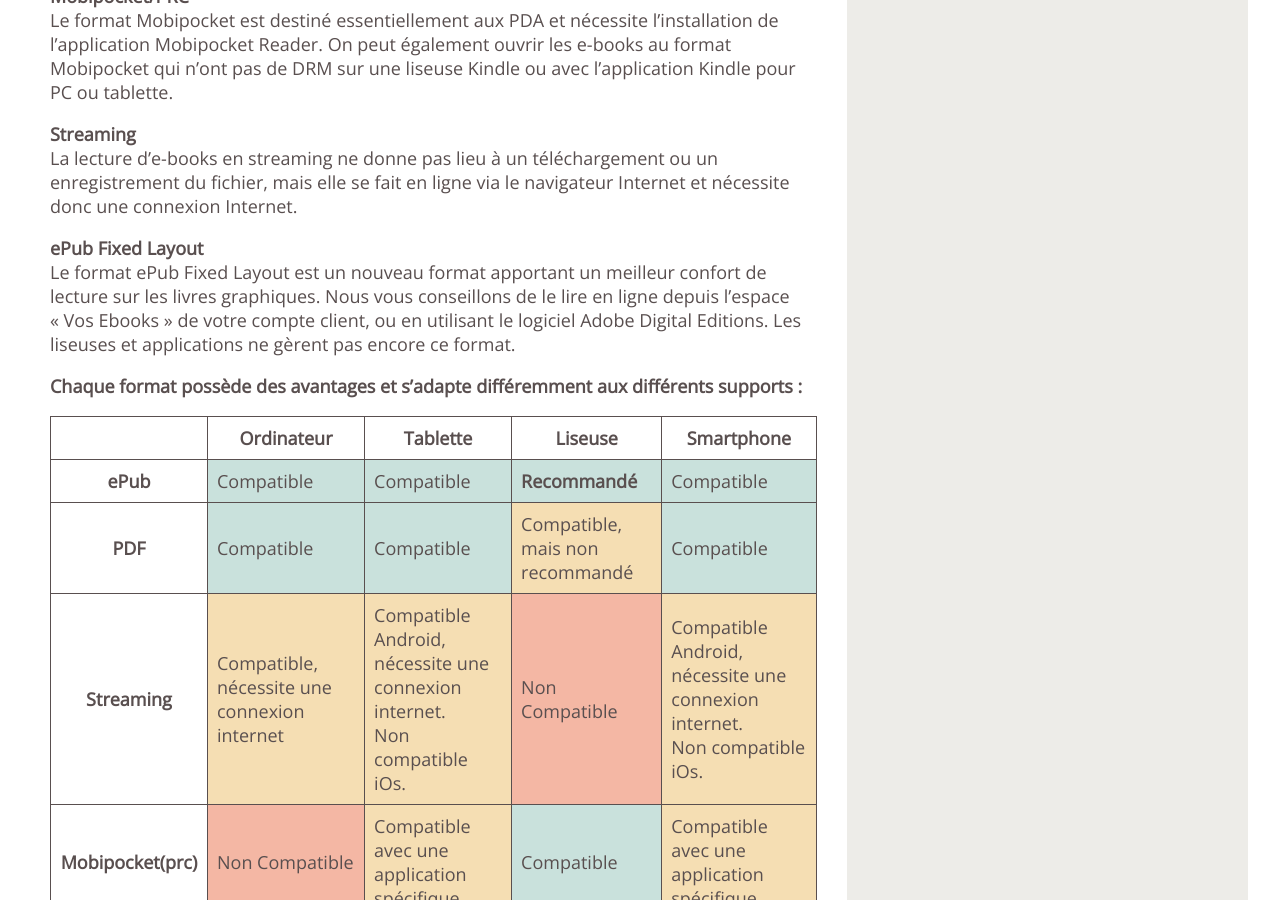
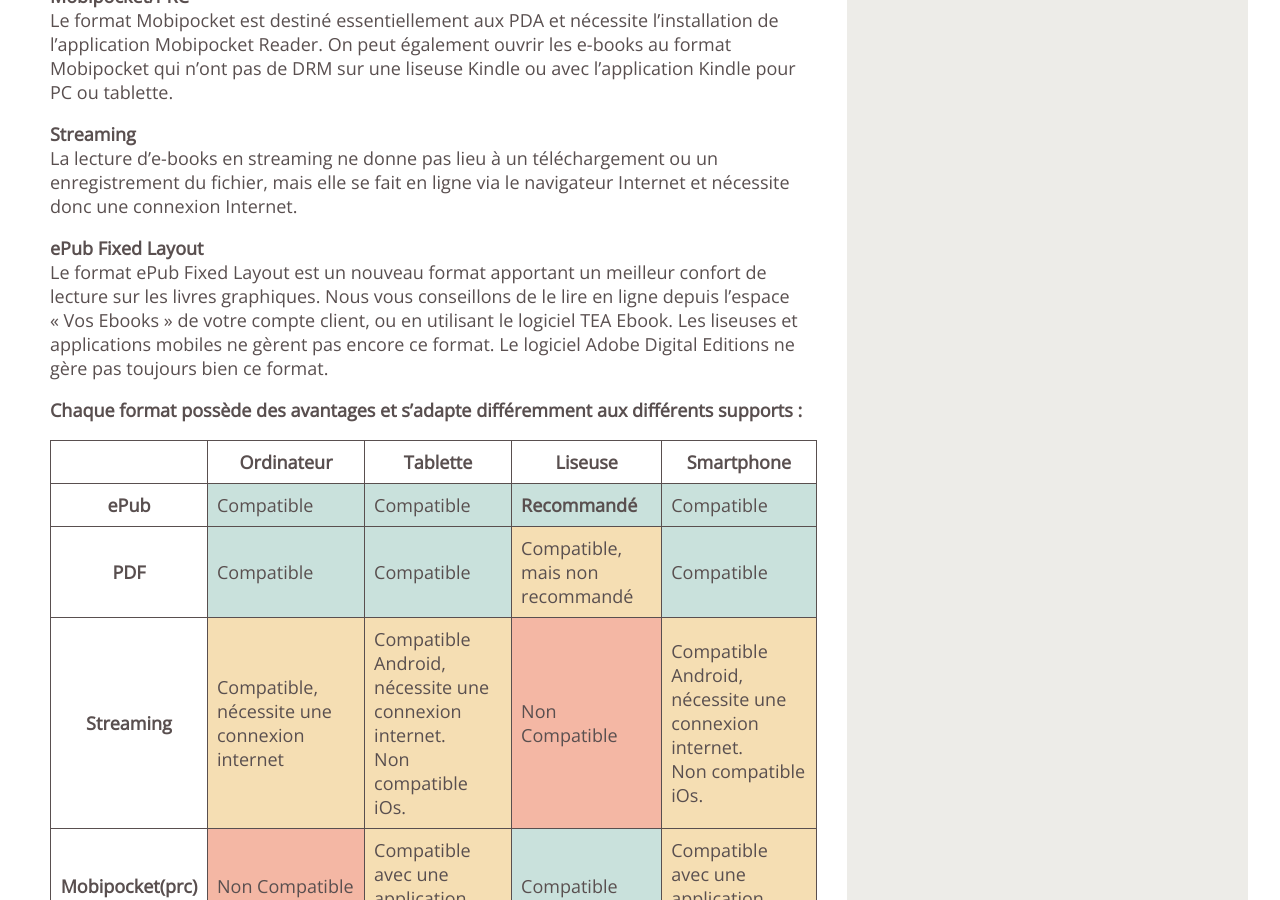
Before and after one commit to TEA-ebook/help-center, a Jekyll site: the page built from _pages/FAQ-achat.md, in a window 1280 px wide and 900 px high, scrolled down 1082 px. Built offline with Jekyll 4.4.1, drawn with Linux system fonts in a browser that asks for light colours.

Commit message:
EFL - Lecture via TEA Ebook

```diff
--- a/_pages/FAQ-achat.md
+++ b/_pages/FAQ-achat.md
@@ -27,7 +27,7 @@ Le format Mobipocket est destiné essentiellement aux PDA et nécessite l'instal
 La lecture d'e-books en streaming ne donne pas lieu à un téléchargement ou un enregistrement du fichier, mais elle se fait en ligne via le navigateur Internet et nécessite donc une connexion Internet.
 
 **ePub Fixed Layout**
-Le format ePub Fixed Layout est un nouveau format apportant un meilleur confort de lecture sur les livres graphiques. Nous vous conseillons de le lire en ligne depuis l'espace « Vos Ebooks » de votre compte client, ou en utilisant le logiciel Adobe Digital Editions. Les liseuses et applications ne gèrent pas encore ce format.
+Le format ePub Fixed Layout est un nouveau format apportant un meilleur confort de lecture sur les livres graphiques. Nous vous conseillons de le lire en ligne depuis l'espace « Vos Ebooks » de votre compte client, ou en utilisant le logiciel TEA Ebook. Les liseuses et applications mobiles ne gèrent pas encore ce format. Le logiciel Adobe Digital Editions ne gère pas toujours bien ce format.
 
 **Chaque format possède des avantages et s'adapte différemment aux différents supports :**
 
```
